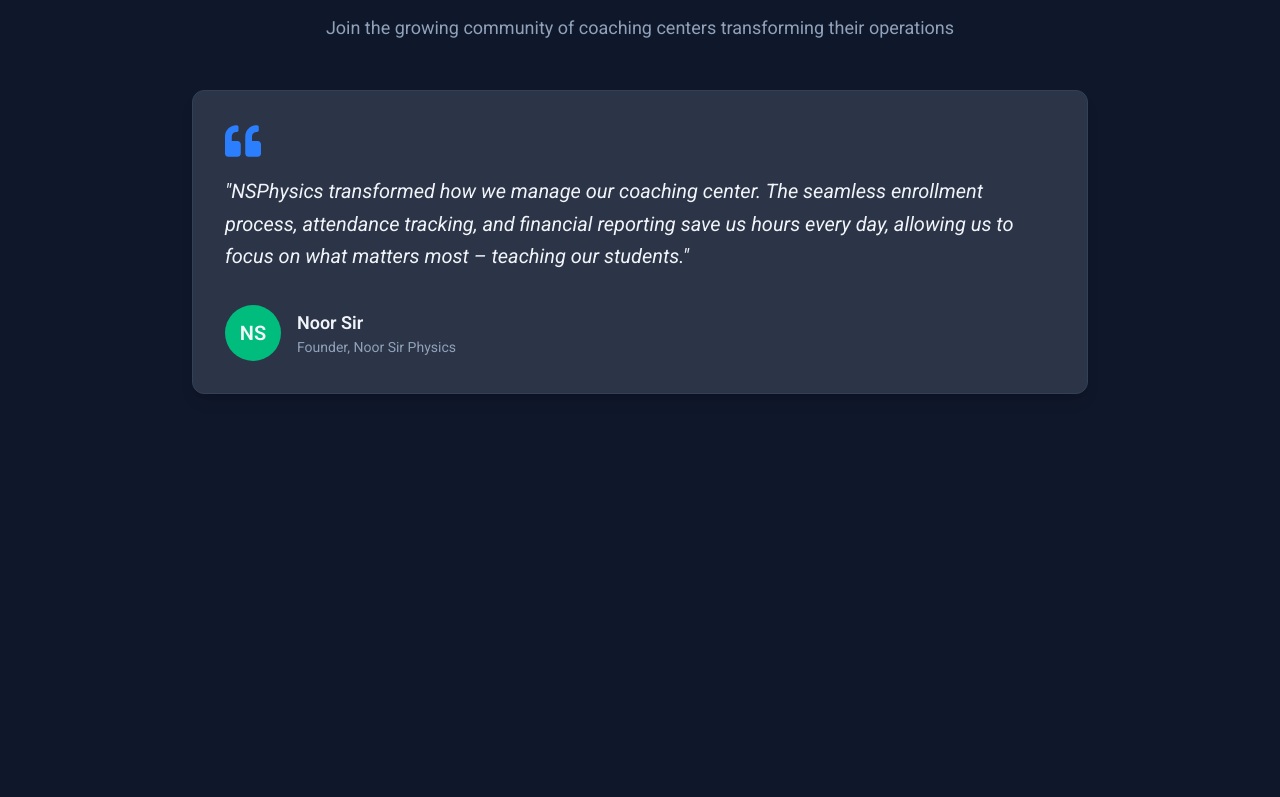
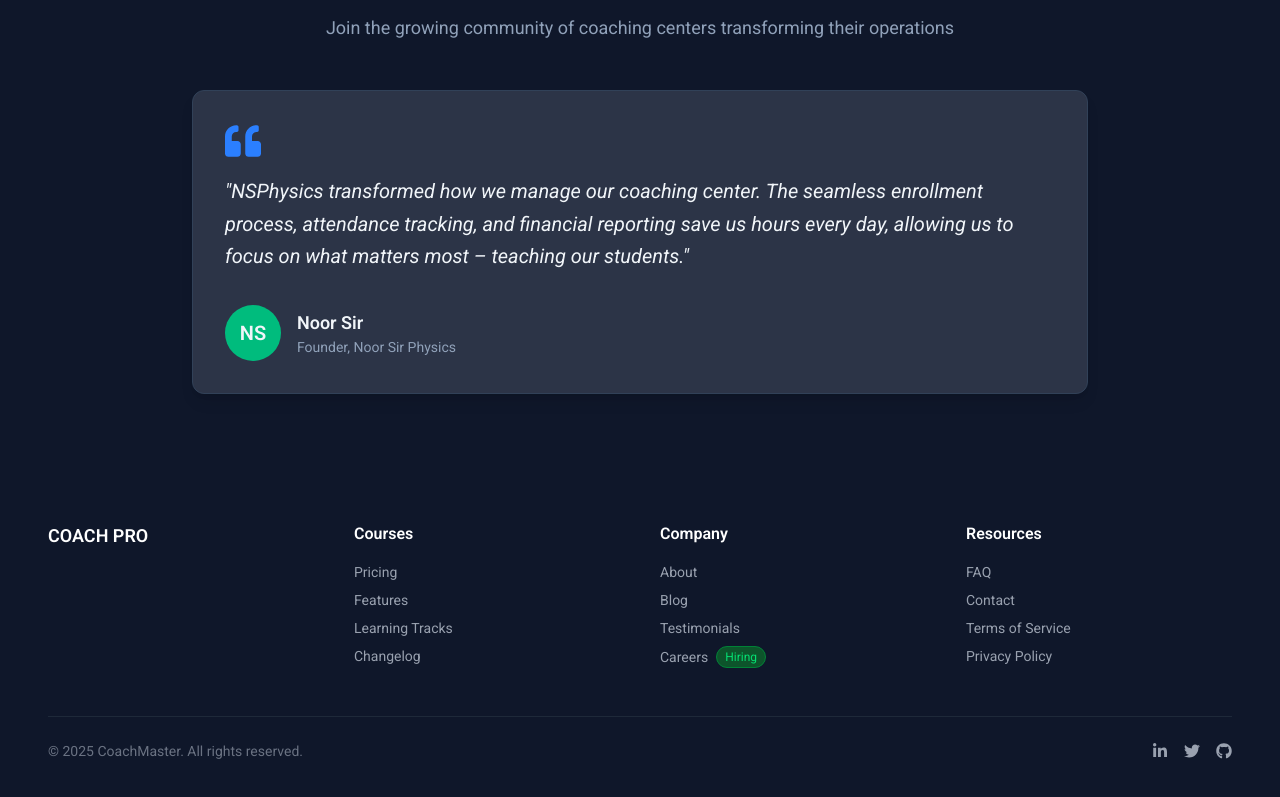
Before and after one commit to azmaeenmahtab/Interview-Task, a React (Vite) app: page / in a window 1280 px wide. Shown: the part 3781-4578 px from the top of the page. Before the commit the page ends 4239 px from the top, so only its background shows below. Built offline with nearby package versions, Linux system fonts and the light colour scheme.

Commit message:
fRONTEND DONE

```diff
--- /dev/null
+++ b/components/Footer/footer.jsx
@@ -0,0 +1,69 @@
+import { FaLinkedinIn, FaTwitter, FaGithub } from "react-icons/fa";
+
+const Footer = () => {
+  return (
+    <footer className="bg-[#0F172A] text-gray-400 pt-16 pb-10 px-6 md:px-12">
+      <div className="max-w-[1240px] mx-auto grid grid-cols-4 gap-10">
+        {/* Logo */}
+        <div>
+          <h1 className="text-white text-lg font-semibold"> COACH PRO</h1>
+        </div>
+
+        {/* Product */}
+        <div>
+          <h3 className="text-white font-semibold mb-4">Courses</h3>
+          <ul className="space-y-2 text-sm">
+            <li><a href="/pricing" className="hover:text-white">Pricing</a></li>
+            <li><a href="/features" className="hover:text-white">Features</a></li>
+            <li><a href="/tracks" className="hover:text-white">Learning Tracks</a></li>
+            <li><a href="/updates" className="hover:text-white">Changelog</a></li>
+          </ul>
+        </div>
+
+        {/* Company */}
+        <div>
+          <h3 className="text-white font-semibold mb-4">Company</h3>
+          <ul className="space-y-2 text-sm">
+            <li><a href="/about" className="hover:text-white">About</a></li>
+            <li><a href="/blog" className="hover:text-white">Blog</a></li>
+            <li><a href="/success-stories" className="hover:text-white">Testimonials</a></li>
+            <li className="flex items-center space-x-2">
+              <a href="/careers" className="hover:text-white">Careers</a>
+              <span className="px-2 py-0.5 rounded-full bg-green-900 text-green-400 text-xs border border-green-700">Hiring</span>
+            </li>
+          </ul>
+        </div>
+
+        {/* Resources */}
+        <div>
+          <h3 className="text-white font-semibold mb-4">Resources</h3>
+          <ul className="space-y-2 text-sm">
+            <li><a href="/faq" className="hover:text-white">FAQ</a></li>
+            <li><a href="/contact" className="hover:text-white">Contact</a></li>
+            <li><a href="/terms" className="hover:text-white">Terms of Service</a></li>
+            <li><a href="/privacy" className="hover:text-white">Privacy Policy</a></li>
+          </ul>
+        </div>
+      </div>
+
+      {/* Bottom Section */}
+      <div className="max-w-7xl mx-auto mt-12 flex flex-col md:flex-row justify-between items-center border-t border-gray-800 pt-6">
+        <p className="text-sm text-gray-500">&copy; {new Date().getFullYear()} CoachMaster. All rights reserved.</p>
+
+        <div className="flex space-x-4 mt-4 md:mt-0 text-gray-400">
+          <a href="https://linkedin.com" target="_blank" rel="noopener noreferrer" className="hover:text-white">
+            <FaLinkedinIn />
+          </a>
+          <a href="https://twitter.com" target="_blank" rel="noopener noreferrer" className="hover:text-white">
+            <FaTwitter />
+          </a>
+          <a href="https://github.com" target="_blank" rel="noopener noreferrer" className="hover:text-white">
+            <FaGithub />
+          </a>
+        </div>
+      </div>
+    </footer>
+  );
+};
+
+export default Footer;
--- a/src/App.jsx
+++ b/src/App.jsx
@@ -4,6 +4,7 @@
 import Features from "../components/Features/feature"
 import CourseCarousel from "../components/Carosoul/carosoul"
 import TestimonialSection from "../components/Review/review"
+import Footer from "../components/Footer/footer"
 function App() {
 
   return (
@@ -14,6 +15,7 @@
       <Features />
       <Pricing />
       <TestimonialSection />
+      <Footer />
     </>
   )
 }
```
